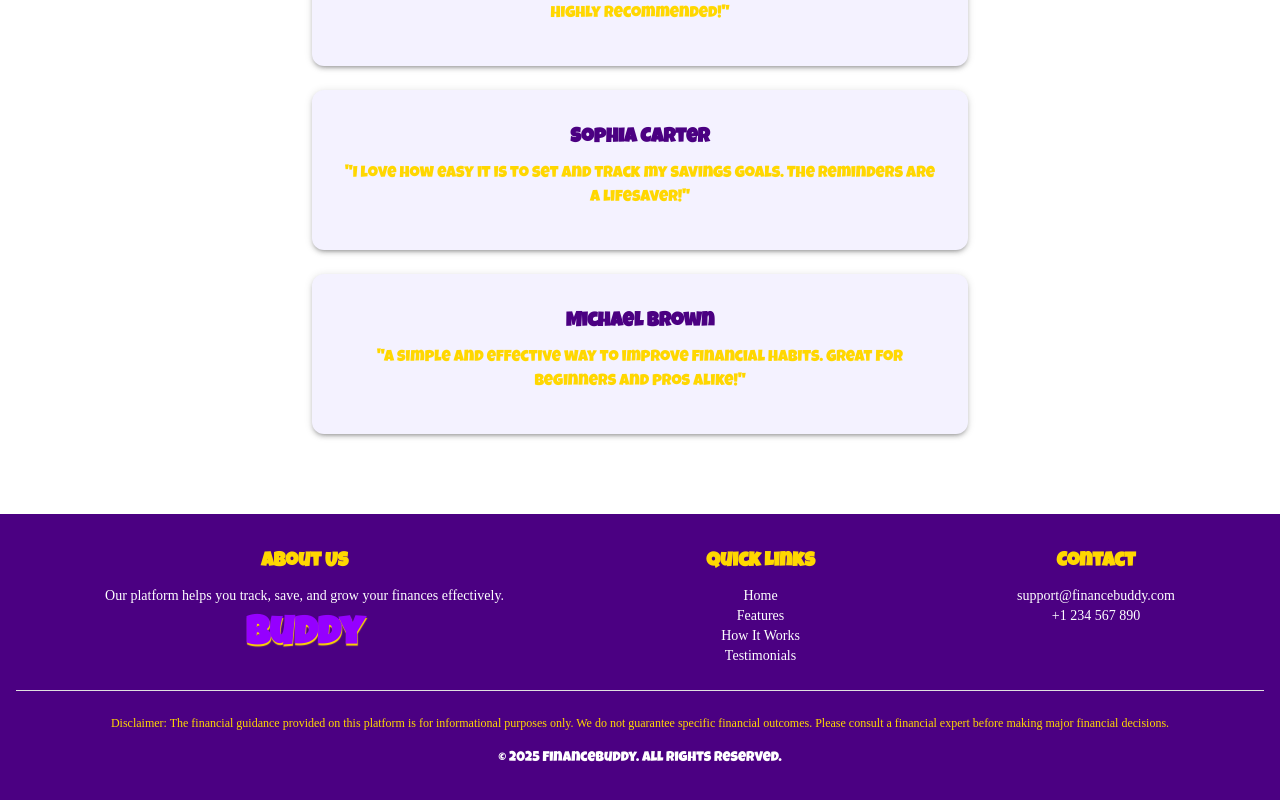
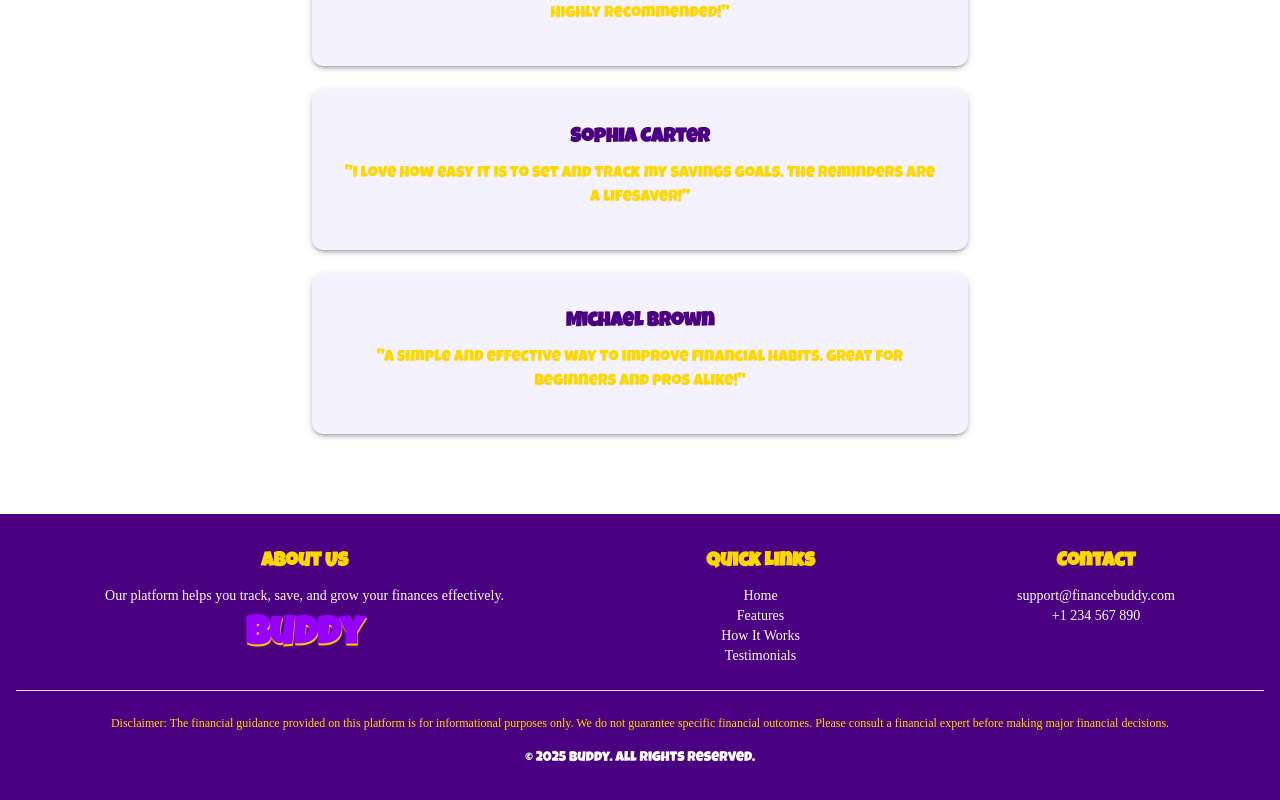
Before and after one commit to RehanAli357/buddy, a React (Vite) app: page / in a window 1280 px wide. Shown: the part 2521-3321 px from the top of the page. Built offline with nearby package versions, Linux system fonts and the light colour scheme; a web font is replaced by a local one.

Commit message:
fix: the brand name from the footer

```diff
--- a/src/layout/components/footer.tsx
+++ b/src/layout/components/footer.tsx
@@ -75,7 +75,7 @@ const Footer = () => {
 
       {/* Copyright */}
       <Typography variant="body2" textAlign="center" mt={2}>
-        © {new Date().getFullYear()} FinanceBuddy. All rights reserved.
+        © {new Date().getFullYear()} Buddy. All rights reserved.
       </Typography>
     </Stack>
   );
```
